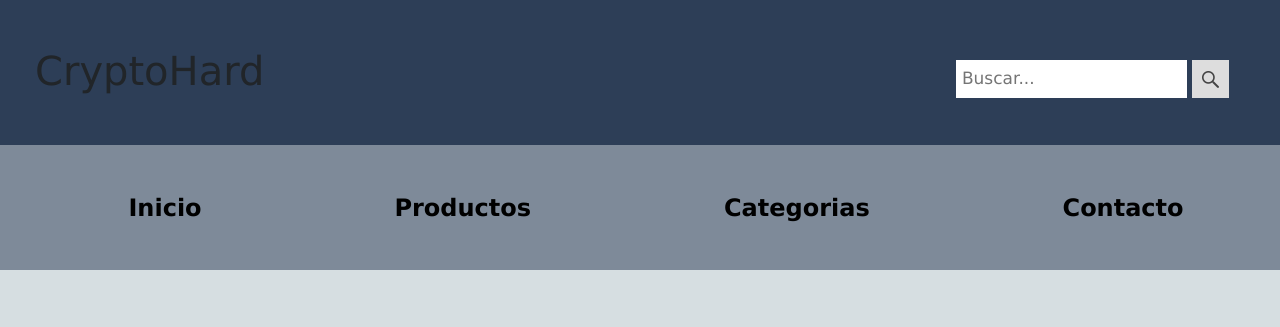
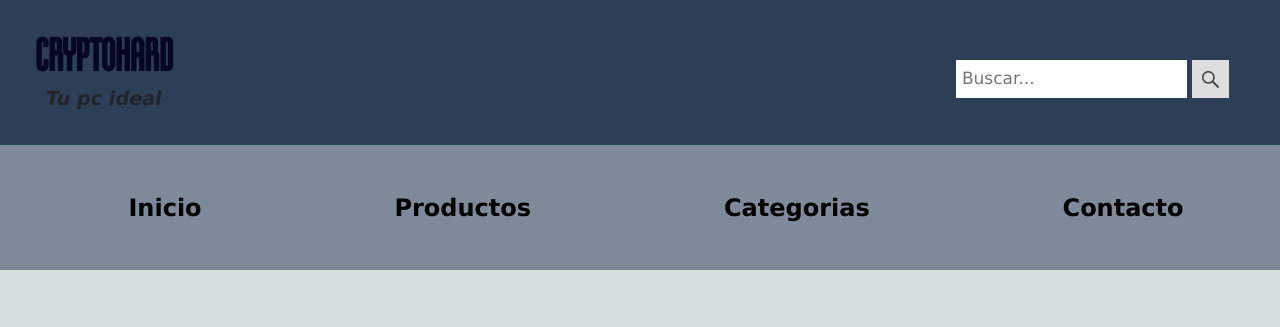
Before and after one commit to IacuzziDev/cryptohard, a plain HTML site: page pages/categorias.html in a window 1280 px wide. Shown: the top 327 px of the page. Drawn offline with nearby package versions, Linux system fonts and the light colour scheme.

Commit message:
Logo arreglado en todos los html

```diff
--- a/pages/categorias.html
+++ b/pages/categorias.html
@@ -12,7 +12,10 @@
 <body>
     <div class="gridContainer">
         <header class="header">
-            <h1>CryptoHard</h1>
+            <div class="headerTitulo">
+                <h1>CryptoHard</h1>
+                <h2>Tu pc ideal</h2>
+            </div>
             <div class="buscador">
                 <input class="buscadorInput" type="text" placeholder="Buscar...">
                 <button class="buscadorButton" type="submit"><img src="../img/lupaicon.png" alt=""iconoLupa></button>
```
Also changed, not shown: pages/contacto.html (+4 -1 lines), pages/productos.html (+4 -1 lines).
